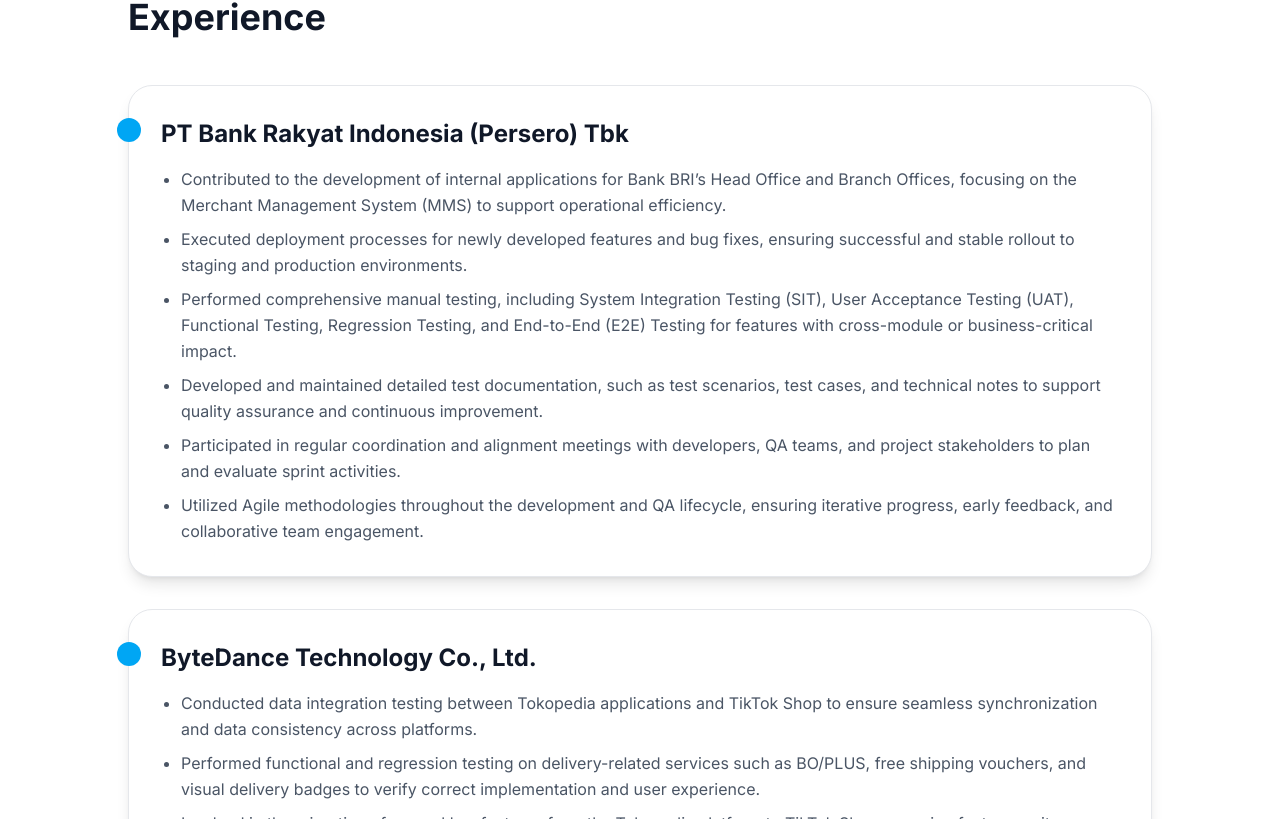
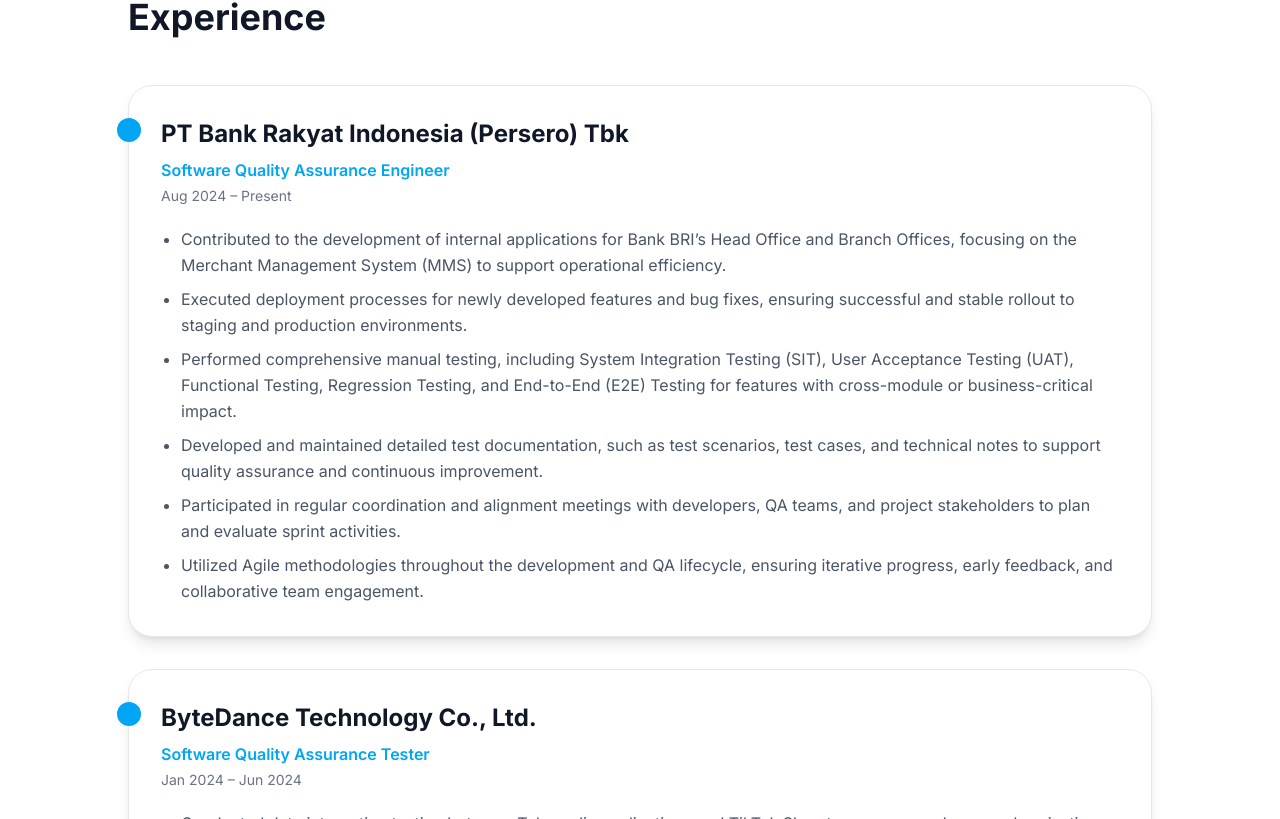
Before and after one commit to sugiorgazdag/sugiorgazdag, a Next.js app: page / in a window 1280 px wide. Shown: the part 1801-2620 px from the top of the page. Built offline with nearby package versions, Linux system fonts and the light colour scheme.

Commit message:
feat: add periode and role

```diff
--- a/components/sections/Experience.tsx
+++ b/components/sections/Experience.tsx
@@ -6,6 +6,7 @@ const experiences = [
   {
     company: "PT Bank Rakyat Indonesia (Persero) Tbk",
     role: "Software Quality Assurance Engineer",
+    period: "Aug 2024 – Present",
     desc: [
       "Contributed to the development of internal applications for Bank BRI’s Head Office and Branch Offices, focusing on the Merchant Management System (MMS) to support operational efficiency.",
       "Executed deployment processes for newly developed features and bug fixes, ensuring successful and stable rollout to staging and production environments.",
@@ -19,6 +20,7 @@ const experiences = [
   {
     company: "ByteDance Technology Co., Ltd.",
     role: "Software Quality Assurance Tester",
+    period: "Jan 2024 – Jun 2024",
     desc: [
       "Conducted data integration testing between Tokopedia applications and TikTok Shop to ensure seamless synchronization and data consistency across platforms.",
       "Performed functional and regression testing on delivery-related services such as BO/PLUS, free shipping vouchers, and visual delivery badges to verify correct implementation and user experience.",
@@ -31,6 +33,7 @@ const experiences = [
   {
     company: "PT GoTo Gojek Tokopedia Tbk (GoTo)",
     role: "Software Quality Assurance Tester",
+    period: "Aug 2021 – Dec 2023",
     desc: [
       "Reviewed and analyzed Product Requirement Documents (PRD) and Business Requirement Documents (BRD) to develop and execute effective testing strategies.",
       "Designed and maintained detailed test documentation, including test cases, test scenarios, test plans, and execution reports tailored to project requirements.",
@@ -46,17 +49,9 @@ export default function Experience() {
   return (
     <section
       id="experience"
-      className="
-py-24
-px-6
-"
+      className="py-24 px-6"
     >
-      <div
-        className="
-max-w-5xl
-mx-auto
-"
-      >
+      <div className="max-w-5xl mx-auto">
         <h2
           className="
             text-4xl
@@ -68,12 +63,8 @@ mb-12
           Experience
         </h2>
 
-        <div
-          className="
-space-y-8
-"
-        >
-          {experiences.map((item, index) => (
+        <div className="space-y-8">
+          {experiences.map((item) => (
             <motion.div
               key={item.company}
               initial={{
@@ -87,35 +78,27 @@ space-y-8
               viewport={{
                 once: true,
               }}
+              transition={{
+                duration: 0.5,
+              }}
               className="
                 relative
-
                 rounded-3xl
-
                 bg-white
-
                 border
-
                 border-gray-200
-
                 shadow-lg
-
                 p-8
               "
             >
               <div
                 className="
                   absolute
-
                   -left-3
-
                   top-8
-
                   w-6
                   h-6
-
                   rounded-full
-
                   bg-sky-500
                 "
               />
@@ -130,9 +113,29 @@ text-gray-900
                 {item.company}
               </h3>
 
+              <p
+                className="
+                  text-sky-500
+                  font-semibold
+                  mt-2
+                "
+              >
+                {item.role}
+              </p>
+
+              <p
+                className="
+                  text-sm
+                  text-gray-500
+                  mt-1
+                "
+              >
+                {item.period}
+              </p>
+
               <ul
                 className="
-mt-4
+                  mt-5
                   list-disc
                   pl-5
                   space-y-2
```
Lines whose indentation alone changed are shown as unchanged.
